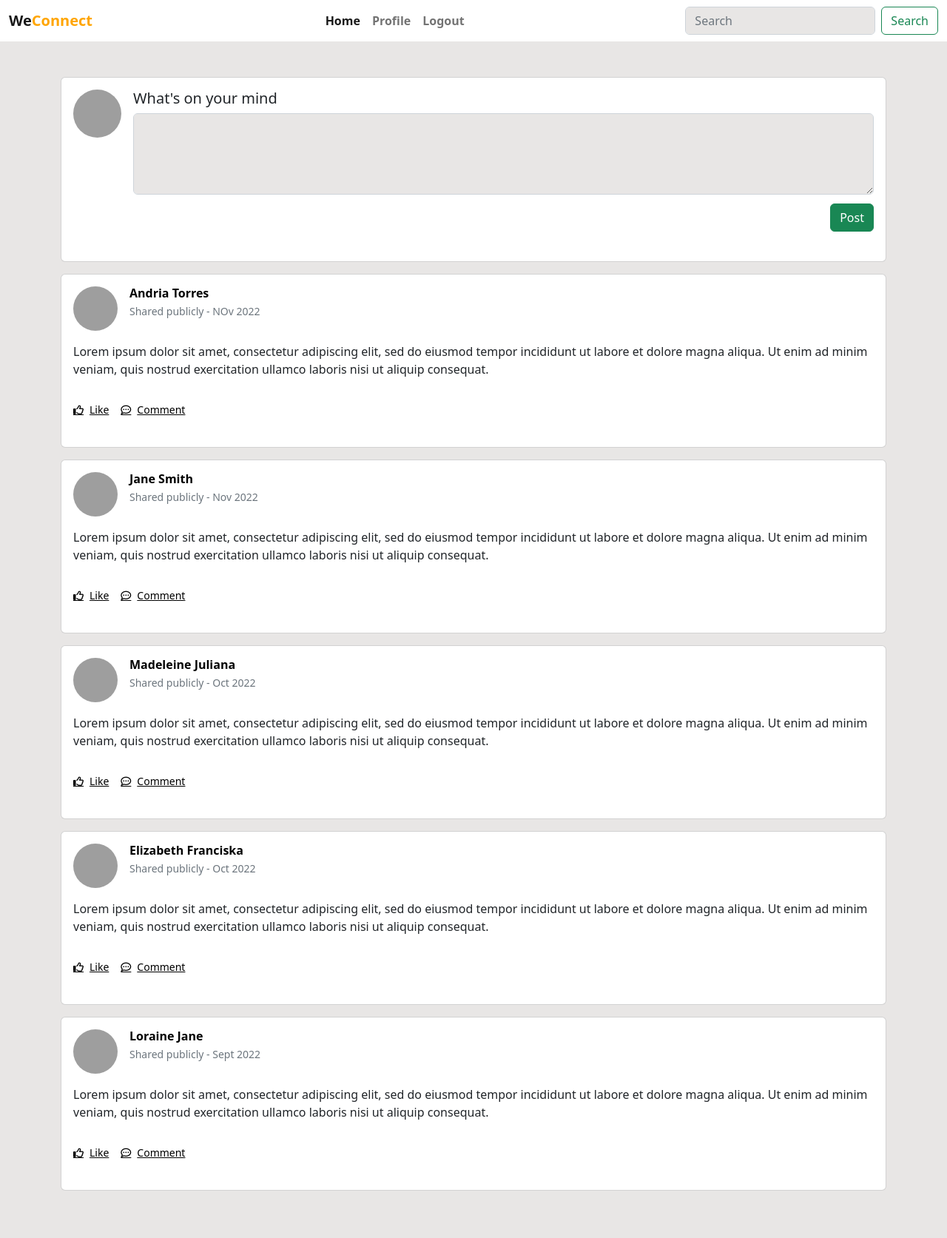
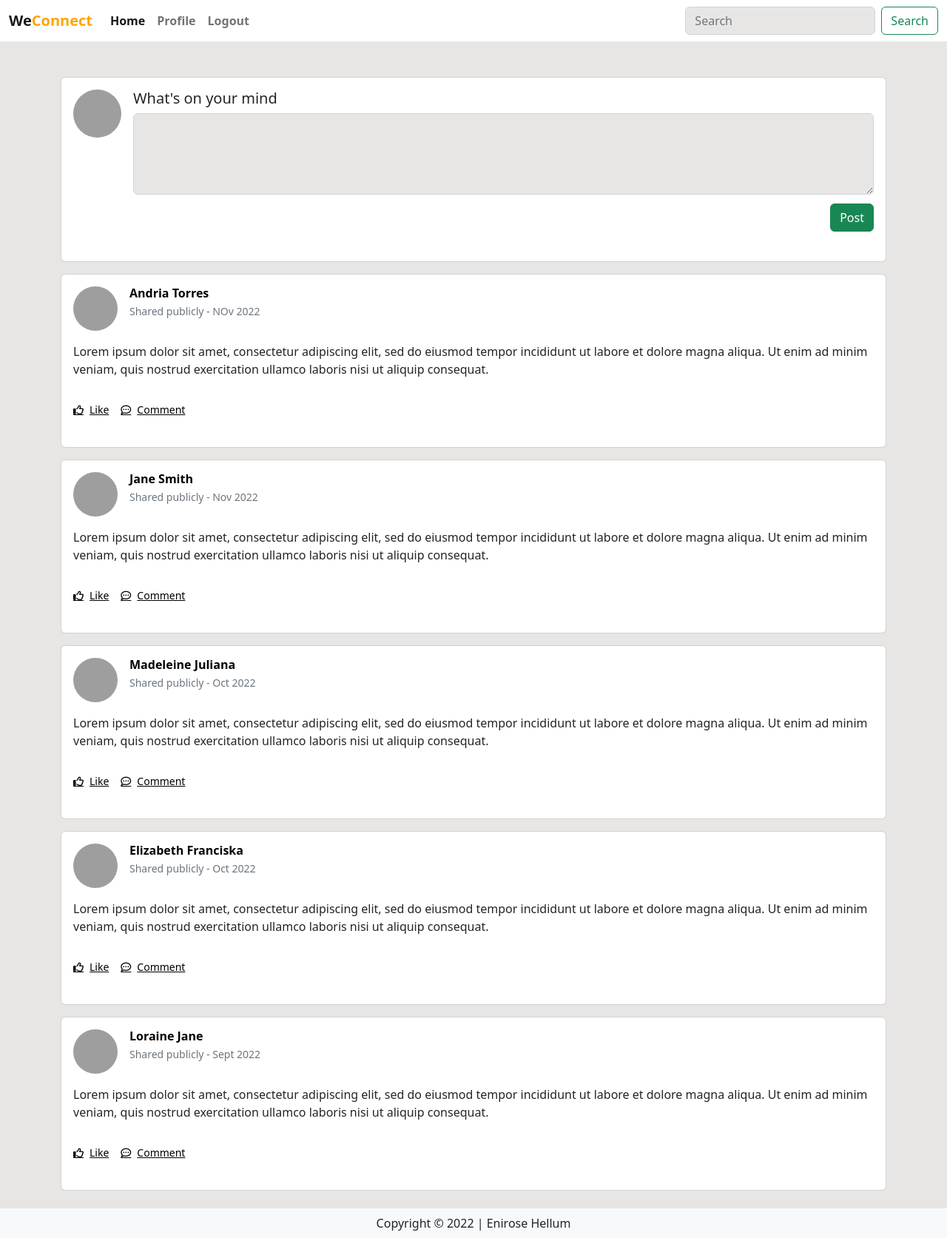
Before and after one commit to bryanvillafuerte/ca_css-frameworks, a website: page home.html in a window 1280 px wide. Shown: the whole page at 74% size. Before the commit the page ends 1609 px from the top, so only its background shows below. Drawn offline with nearby package versions, Linux system fonts and the light colour scheme; grey boxes are pictures that could not be loaded.

Commit message:
added footer

```diff
--- a/home.html
+++ b/home.html
@@ -18,8 +18,8 @@
               <button class="navbar-toggler" type="button" data-bs-toggle="collapse" data-bs-target="#navbarSupportedContent" aria-controls="navbarSupportedContent" aria-expanded="false" aria-label="Toggle navigation">
                 <span class="navbar-toggler-icon"></span>
               </button>
-              <div class="collapse navbar-collapse d-flex justify-content-center" id="navbarSupportedContent">
-                <ul class="navbar-nav">
+              <div class="collapse navbar-collapse" id="navbarSupportedContent">
+                <ul class="navbar-nav me-auto mb-2 mb-lg-0">
                   <li class="nav-item">
                     <a class="nav-link active" aria-current="page" href="home.html">Home</a>
                   </li>
@@ -30,11 +30,11 @@
                     <a class="nav-link" href="index.html">Logout</a>
                   </li>
                 </ul>
+                <form class="d-flex" role="search">
+                  <input class="form-control me-2" type="search" placeholder="Search" aria-label="Search">
+                  <button class="btn btn-outline-success" type="submit">Search</button>
+                </form>
               </div>
-              <form class="d-flex" role="search">
-                <input class="form-control me-2" type="search" placeholder="Search" aria-label="Search">
-                <button class="btn btn-outline-success" type="submit">Search</button>
-              </form>
             </div>
           </nav>
     </header>
@@ -241,8 +241,8 @@
             </div>
         </div>
     </main>
-    <footer>
-
+    <footer class="bg-light mt-4 p-2 text-center">
+      Copyright &copy; 2022 | Enirose Hellum
     </footer>
     <script src="/node_modules/bootstrap/dist/js/bootstrap.bundle.min.js"></script>
 </body>
```
Also changed, not shown: profile.html (+8 -8 lines).
